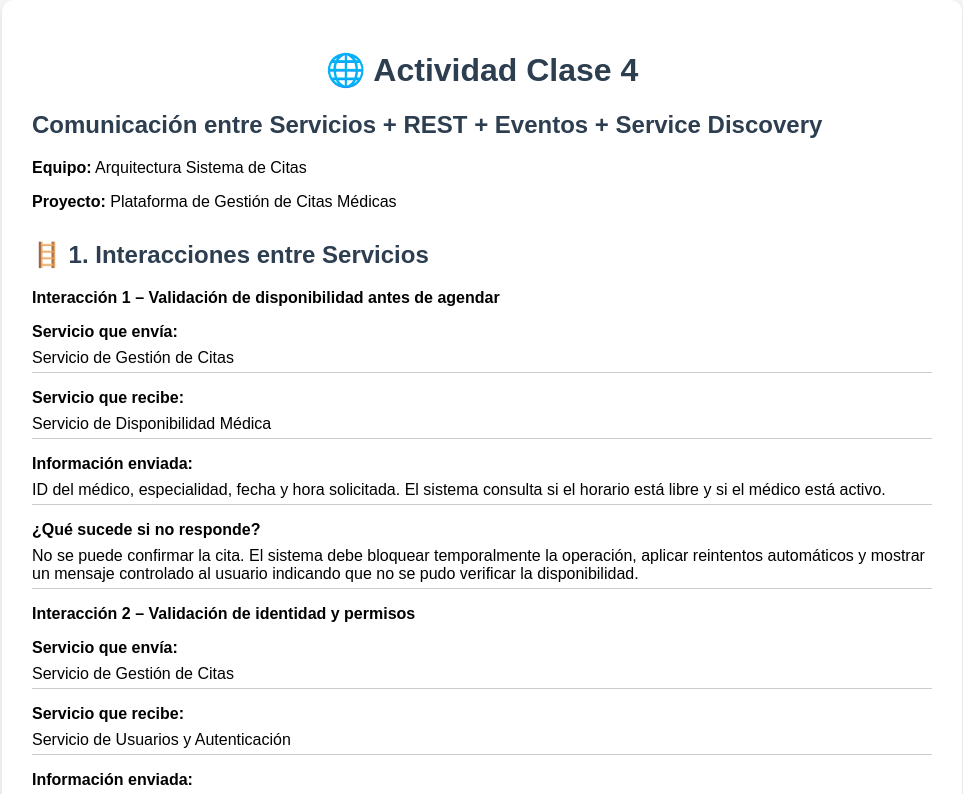
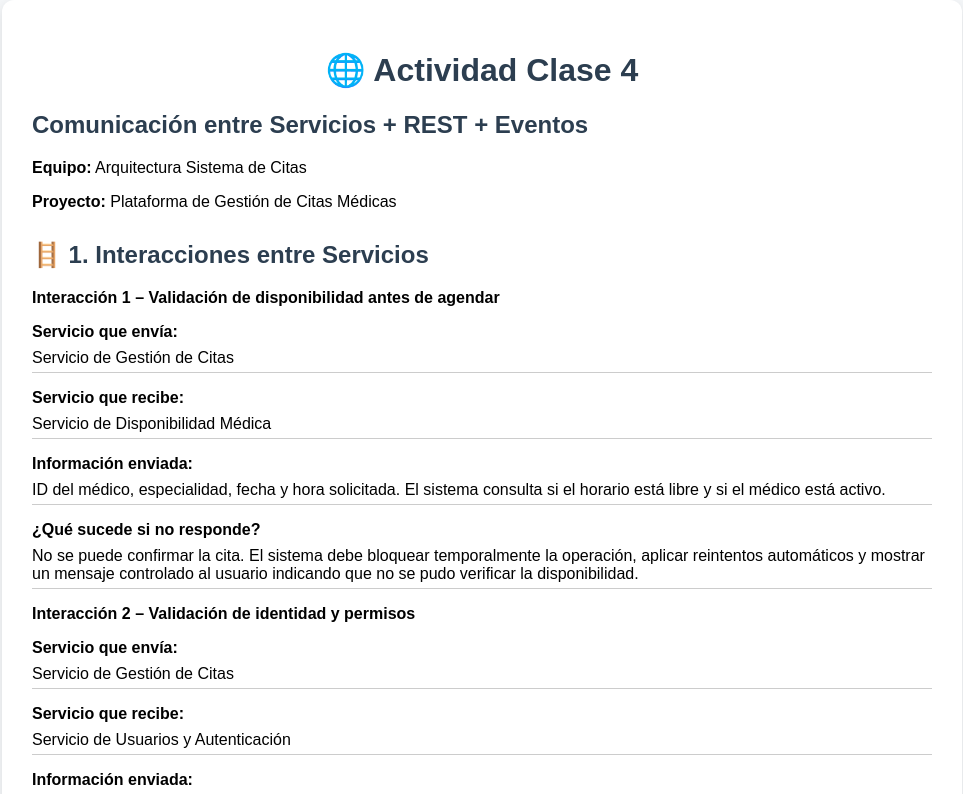
Before and after one commit to shadem1903/GestionCitasMedicas, a plain HTML site: page actividad-clase4.html in a window 1280 px wide. Shown: the top 794 px of the page, without its empty margins (158-1121 px from the left). Drawn offline with Linux system fonts and the light colour scheme.

Commit message:
Update actividad-clase4.html
Ajuste de etiqueta Comunicación entre Servicios

```diff
--- a/actividad-clase4.html
+++ b/actividad-clase4.html
@@ -36,7 +36,7 @@ pre { background:#f7f7f7; padding:10px; border-radius:6px; }
 <div class="container">
 
 <h1>🌐 Actividad Clase 4</h1>
-<h2>Comunicación entre Servicios + REST + Eventos + Service Discovery</h2>
+<h2>Comunicación entre Servicios + REST + Eventos </h2>
 
 <p><strong>Equipo:</strong> Arquitectura Sistema de Citas</p>
 <p><strong>Proyecto:</strong> Plataforma de Gestión de Citas Médicas</p>
@@ -246,4 +246,5 @@ El núcleo del sistema debe tener alta disponibilidad.
 
 </div>
 </body>
+
 </html>
```
